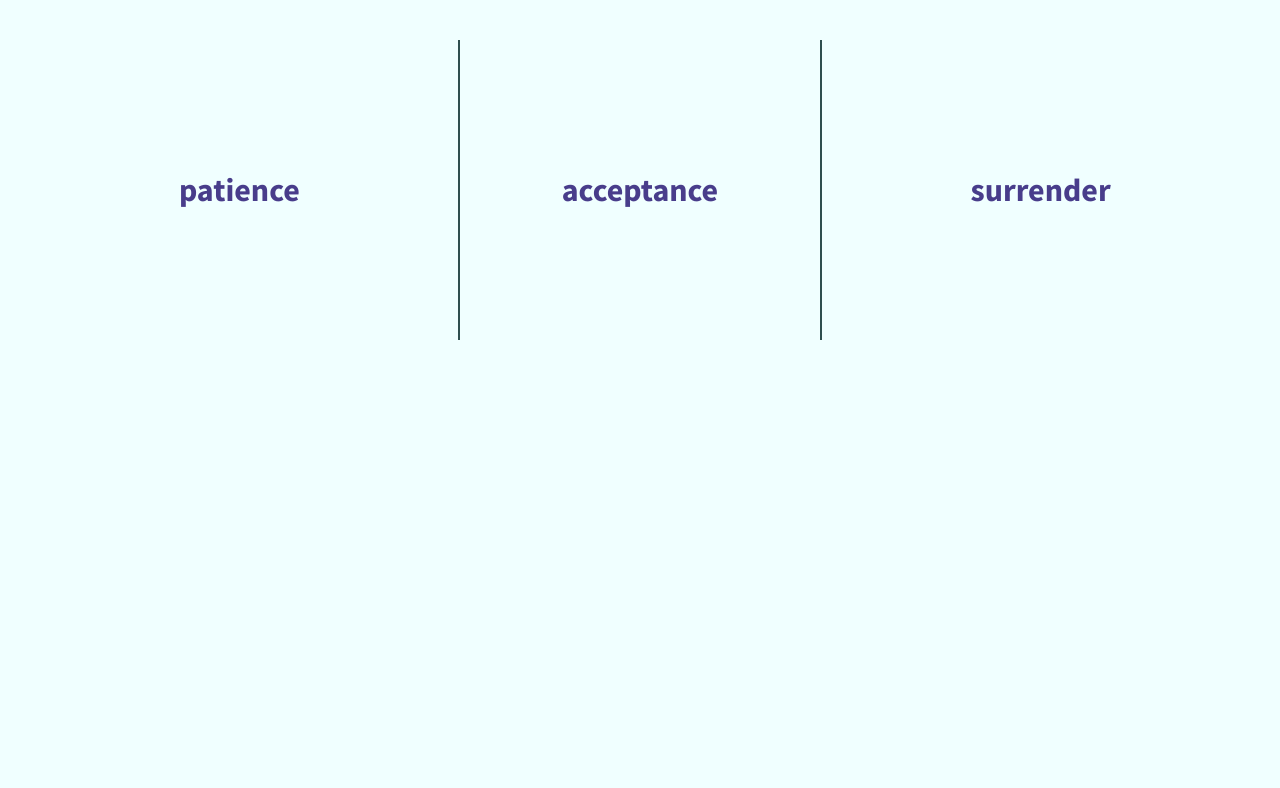
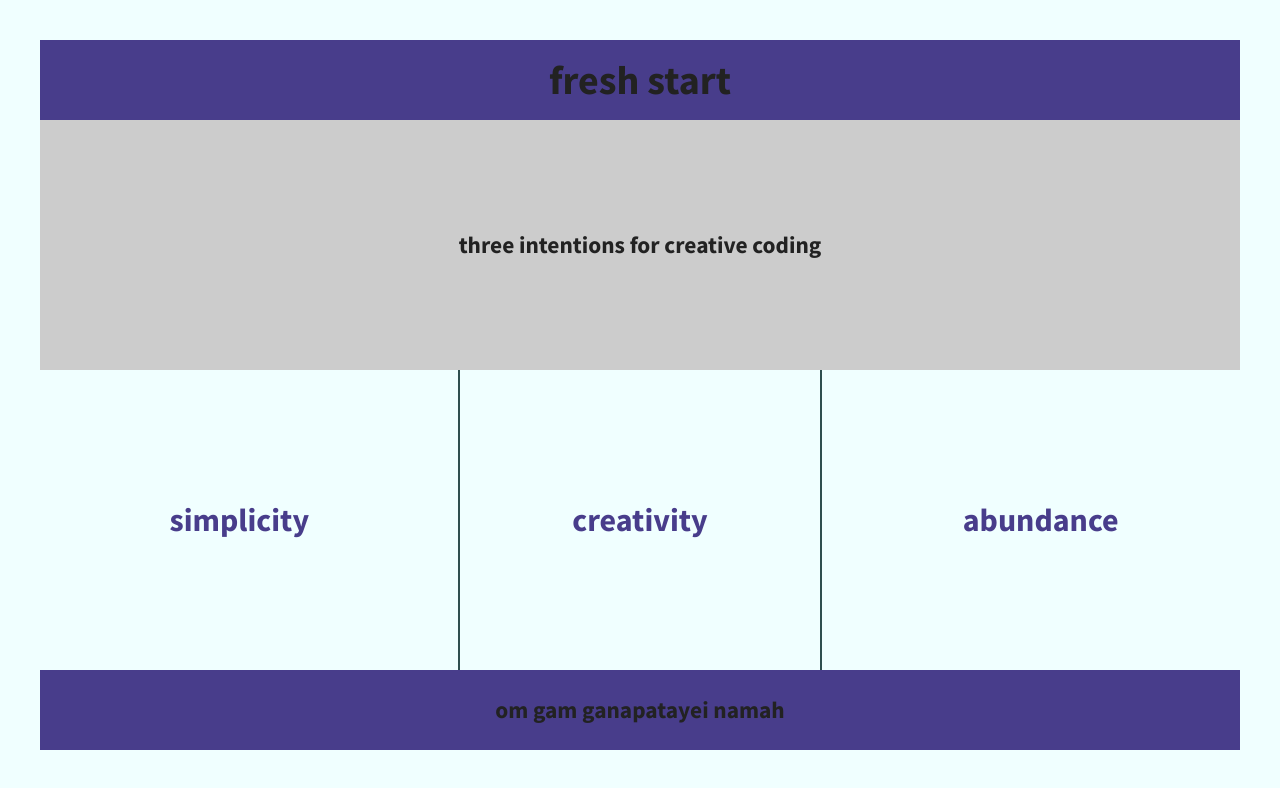
Before and after one commit to 777design/206-divs-flexbox, a plain HTML site: page index.html in a window 1280 px wide. Drawn offline with nearby package versions, Linux system fonts and the light colour scheme.

Commit message:
Header main footer

```diff
--- a/css/main.css
+++ b/css/main.css
@@ -108,9 +108,32 @@ body {
   height: 100%;
 }
 
+main {
+    background-color: #ccc;
+    height: 250px;
+    width: 100%;
+  }
+
+header,
+footer {
+  height: 80px;
+  width: 100%;
+  background: darkslateblue;
+}
+
+header,
+footer,
+main {
+	display: flex;
+	justify-content: center;
+	align-items: center;
+}
+
 .wrapper {
   display: flex;
+  flex-flow: row wrap;
   justify-content: space-between;
+  align-items: center;
   font-weight: 700;
 }
 
@@ -131,6 +154,11 @@ body {
     border-left: 2px solid darkslategrey;
 }
 
+.flex-items{
+    display: flex;
+    justify-content: center;
+    align-items: center;
+}
 
 
 
--- a/index.html
+++ b/index.html
@@ -3,7 +3,7 @@
     <head>
         <meta charset="utf-8">
         <meta http-equiv="x-ua-compatible" content="ie=edge">
-        <title>Make me into a grid!</title>
+        <title>well that's something</title>
         <meta name="description" content="">
         <meta name="viewport" content="width=device-width, initial-scale=1">
 
@@ -22,15 +22,24 @@
         <![endif]-->
 
         <section class="wrapper">
-            <div class="div-1">
-                patience
+            <header>
+                <h1>fresh start</h1>
+            </header>
+            <main>
+                <h3>three intentions for creative coding</h3>
+            </main>
+            <div class="div-1" class= "flex-items">
+                simplicity
             </div>
-            <div class="div-2">
-                acceptance
+            <div class="div-2" class= "flex-items">
+                creativity
             </div>
-            <div class="div-3">
-                surrender
+            <div class="div-3" class= "flex-items">
+                abundance
             </div>
+            <footer>
+                <h3>om gam ganapatayei namah</h3>
+            </footer>
         </section>
 
         <script src="https://ajax.googleapis.com/ajax/libs/jquery/1.11.3/jquery.min.js"></script>
```
Also changed, not shown: 2 other files.
